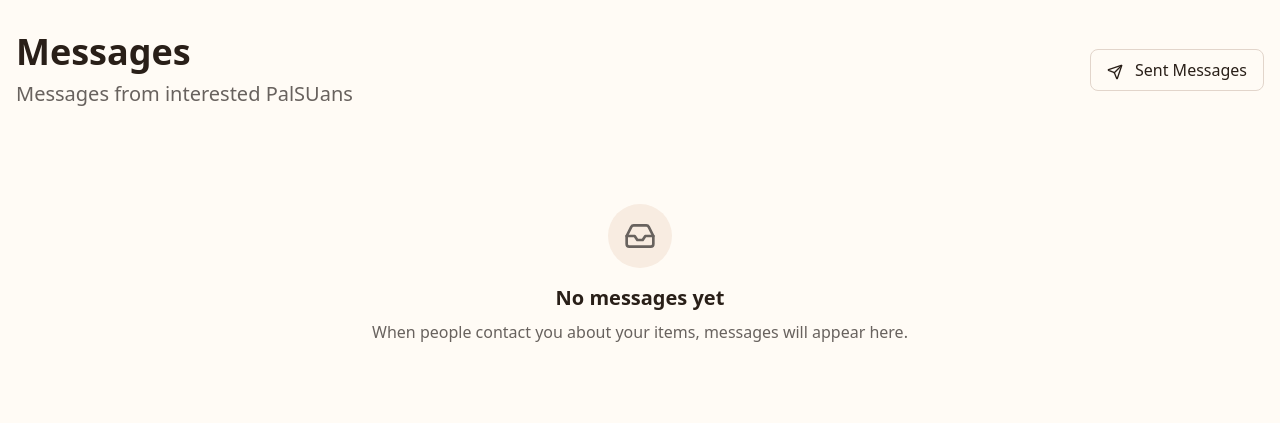
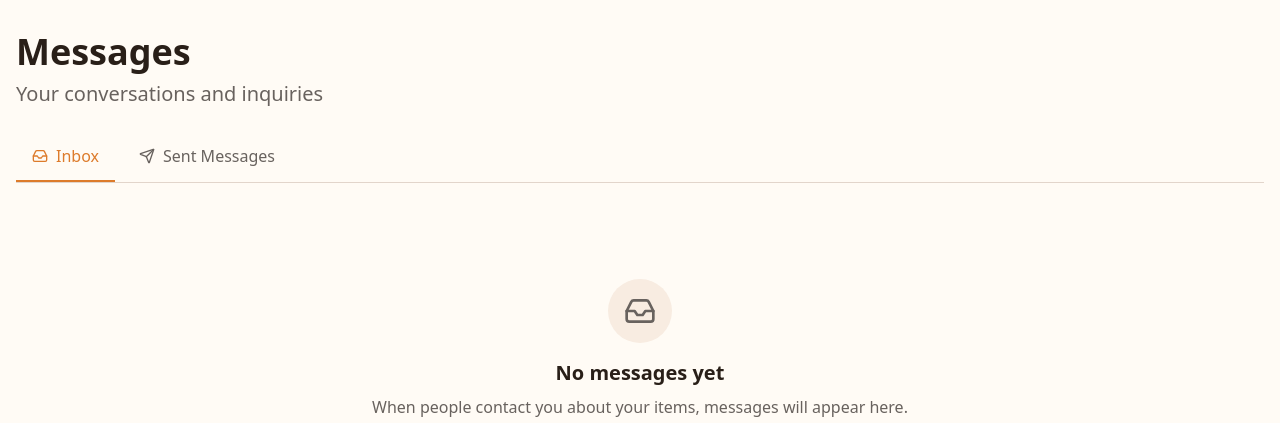
Before and after one commit to Ritvent/Re-return, a Django app: page /messages/inbox/ in a window 1280 px wide. Shown: the part 65-488 px from the top of the page. Run offline with Django 5.2, Linux system fonts and the light colour scheme; the visitor is signed in with stand-in values (Sample User, id 1); data comes from the database, SQL or seed files in the repository; data that the repository does not hold is empty; some libraries are stand-ins or nearby versions.

Commit message:
refactor message templates for improved UX and add copy email and contact no.

```diff
--- a/projectsite/lfapp/templates/lfapp/messages_inbox.html
+++ b/projectsite/lfapp/templates/lfapp/messages_inbox.html
@@ -10,15 +10,23 @@
     <main class="container mx-auto px-4 py-8">
         <!-- Header -->
         <section class="mb-8">
-            <div class="flex items-center justify-between">
-                <div>
-                    <h1 class="text-4xl font-bold mb-2">Messages</h1>
-                    <p class="text-xl text-muted-foreground">
-                        Messages from interested PalSUans
-                    </p>
-                </div>
-                <a href="{% url 'messages_sent' %}" class="px-4 py-2 rounded-md border border-input bg-background hover:bg-accent transition-all">
-                    <i data-lucide="send" class="inline h-4 w-4 mr-2"></i>
+            <div class="mb-6">
+                <h1 class="text-4xl font-bold mb-2">Messages</h1>
+                <p class="text-xl text-muted-foreground">
+                    Your conversations and inquiries
+                </p>
+            </div>
+
+            <!-- Tab Navigation -->
+            <div class="flex gap-2 border-b border-border">
+                <a href="{% url 'messages_inbox' %}"
+                   class="flex items-center gap-2 px-4 py-3 font-medium border-b-2 border-primary text-primary transition-colors">
+                    <i data-lucide="inbox" class="h-4 w-4"></i>
+                    Inbox
+                </a>
+                <a href="{% url 'messages_sent' %}"
+                   class="flex items-center gap-2 px-4 py-3 font-medium border-b-2 border-transparent text-muted-foreground hover:text-foreground transition-colors">
+                    <i data-lucide="send" class="h-4 w-4"></i>
                     Sent Messages
                 </a>
             </div>
@@ -39,15 +47,24 @@
                                             <i data-lucide="user" class="h-5 w-5 text-primary"></i>
                                         </div>
                                         <div>
+                                            <p class="text-xs text-muted-foreground mb-1">From:</p>
                                             <h3 class="font-semibold text-foreground">
                                                 {{ msg.sender.get_full_name|default:msg.sender.username }}
                                             </h3>
-                                            <p class="text-sm text-muted-foreground">{{ msg.sender.email }}</p>
+                                            <div class="flex items-center gap-2 mt-1">
+                                                <p class="text-sm text-muted-foreground">{{ msg.sender.email }}</p>
+                                                <button onclick="copyToClipboard('{{ msg.sender.email }}', this)"
+                                                        class="p-1 hover:bg-accent rounded transition-colors"
+                                                        title="Copy email">
+                                                    <i data-lucide="copy" class="h-3 w-3 text-muted-foreground"></i>
+                                                </button>
+                                            </div>
                                         </div>
                                     </div>
                                 </div>
                                 <div class="text-right">
-                                    <p class="text-sm text-muted-foreground">{{ msg.created_at|timesince }} ago</p>
+                                    <p class="text-sm font-medium text-foreground">{{ msg.created_at|date:"M d, Y" }}</p>
+                                    <p class="text-xs text-muted-foreground">{{ msg.created_at|time:"g:i A" }}</p>
                                 </div>
                             </div>
 
@@ -72,6 +89,11 @@
                             <div class="flex items-center gap-2 text-sm text-muted-foreground mb-4">
                                 <i data-lucide="phone" class="h-4 w-4"></i>
                                 <span>{{ msg.sender_phone }}</span>
+                                <button onclick="copyToClipboard('{{ msg.sender_phone }}', this)"
+                                        class="p-1 hover:bg-accent rounded transition-colors"
+                                        title="Copy phone number">
+                                    <i data-lucide="copy" class="h-3 w-3"></i>
+                                </button>
                             </div>
                             {% endif %}
 
@@ -109,5 +131,24 @@
 
 <script>
     lucide.createIcons();
+
+    function copyToClipboard(text, button) {
+        navigator.clipboard.writeText(text).then(() => {
+            const icon = button.querySelector('i');
+            const originalIcon = icon.getAttribute('data-lucide');
+
+            // Change to check icon
+            icon.setAttribute('data-lucide', 'check');
+            lucide.createIcons();
+
+            // Reset after 2 seconds
+            setTimeout(() => {
+                icon.setAttribute('data-lucide', originalIcon);
+                lucide.createIcons();
+            }, 2000);
+        }).catch(err => {
+            console.error('Failed to copy:', err);
+        });
+    }
 </script>
 {% endblock %}
```
Also changed, not shown: projectsite/lfapp/templates/lfapp/messages_sent.html (+19 -10 lines).
